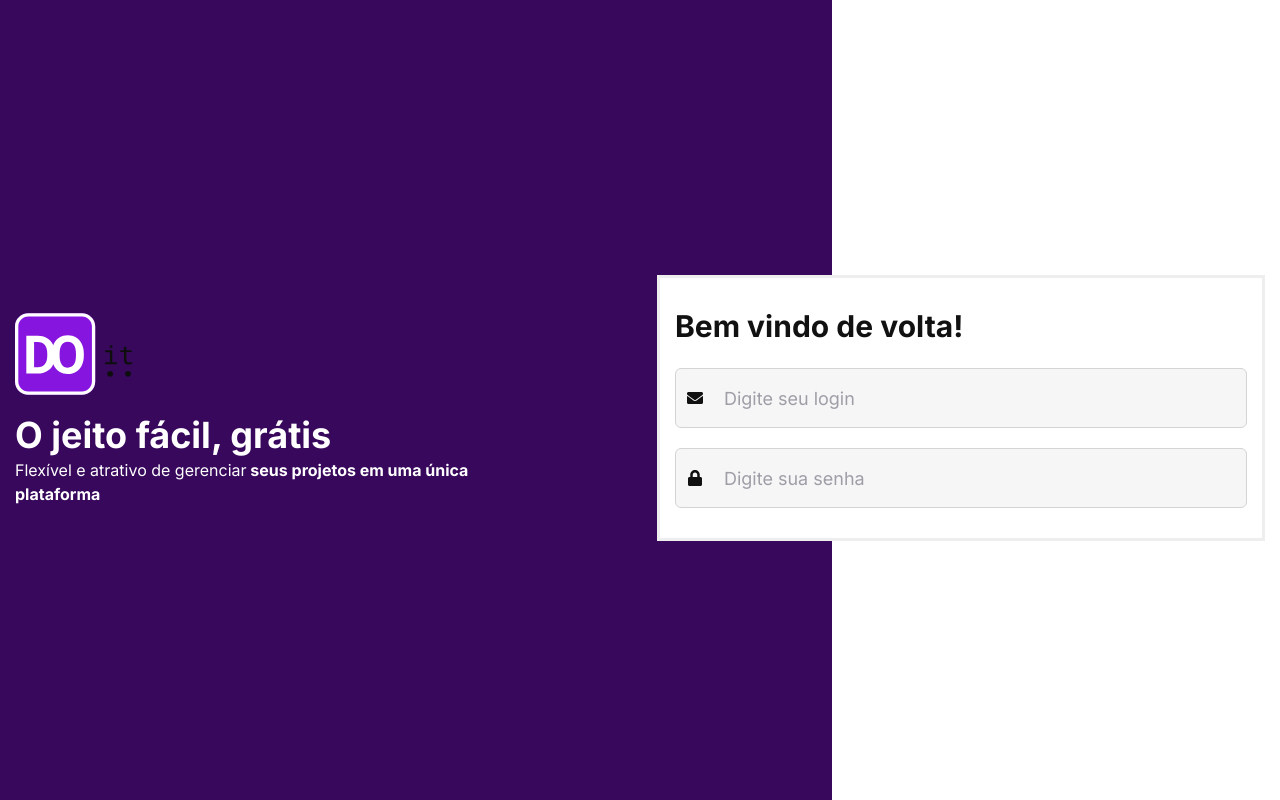
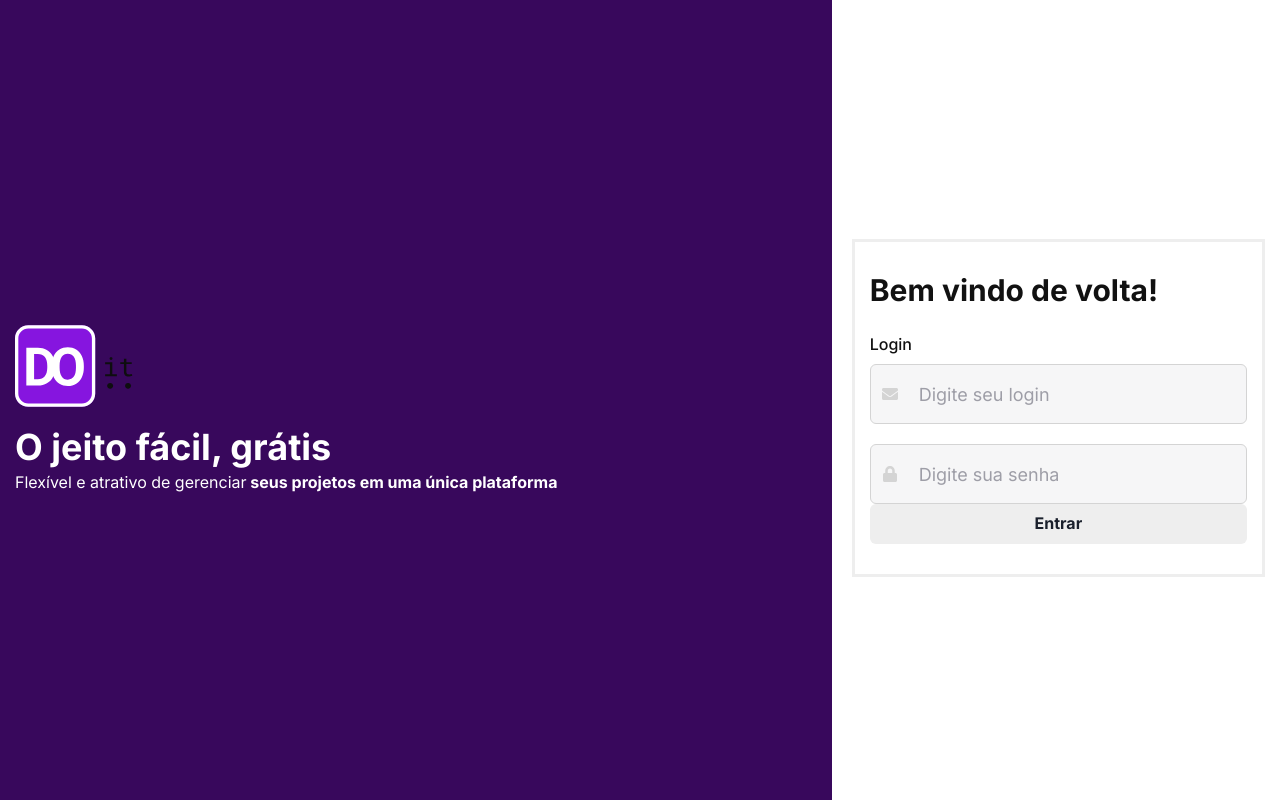
Before and after one commit to gbenjaminsc/do-it, a React (Create React App) app: page / in a window 1280 px wide. Built offline with nearby package versions, Linux system fonts and the light colour scheme.

Commit message:
feature: stop in bugs

```diff
--- a/src/components/Form/Input.tsx
+++ b/src/components/Form/Input.tsx
@@ -21,6 +21,17 @@ interface InputProps extends ChakraInputProps {
   icon?: IconType;
 }
 
+type inputVariantionOptions = {
+  [key: string]: string;
+};
+
+const inputVariation: inputVariantionOptions = {
+  error: "red.500",
+  default: "gray.200",
+  focus: "purple.800",
+  filled: "green.500",
+};
+
 export const Input = ({
   name,
   error = null,
@@ -28,18 +39,44 @@ export const Input = ({
   label,
   ...rest
 }: InputProps) => {
+  const [variation, setVariation] = useState("default");
+
+  const inputRef = useRef<HTMLInputElement>(null)
+
+  useEffect(() => {
+    if (error) {
+      return setVariation("error");
+    }
+  }, [error]);
+
+  const handleInputFocus = useCallback(() => {
+    if (!error) {
+      setVariation("focus");
+    }
+  }, [error]);
+
+  const handleInputBlur = useCallback(() => {
+    if (inputRef.current?.value && !error) {
+        return setVariation('filled')
+    }
+  }, [error]);
+
   return (
-    <FormControl>
+    <FormControl isInvalid={!!error}>
       {!!label && <FormLabel>{label}</FormLabel>}
       <InputGroup flexDirection="column">
         {Icon && (
-          <InputLeftElement mt="2.5">
+          <InputLeftElement color={inputVariation[variation]} mt="2.5">
             <Icon />
           </InputLeftElement>
         )}
         <ChakraInput
           name={name}
           bg="gray.50"
+          color={inputVariation[variation]}
+          borderColor={inputVariation[variation]}
+          onFocus={handleInputFocus}
+          onBlurCapture={handleInputBlur}
           variant="outline"
           _hover={{ bgColor: "gray.100" }}
           _placeholder={{ color: "gray.300" }}
--- a/src/pages/Login/index.tsx
+++ b/src/pages/Login/index.tsx
@@ -1,15 +1,39 @@
-import { Flex, Grid, Heading, Image, Text, VStack } from "@chakra-ui/react";
+import {
+  Button,
+  Flex,
+  Grid,
+  Heading,
+  Image,
+  Text,
+  VStack,
+} from "@chakra-ui/react";
 import { useForm } from "react-hook-form";
 import LogoSecondary from "../../assets/logo-secondary.svg";
 import { Input } from "../../components/Form/Input";
 import { FaEnvelope, FaLock } from "react-icons/fa";
+import * as yup from "yup";
+import { yupResolver } from "@hookform/resolvers/yup";
+
+const signInSchema = yup.object().shape({
+  email: yup.string().required("Email obrigatório").email("Email inválido"),
+  password: yup.string().required("Senha obrigatória"),
+});
+
+interface SignInData {
+  email: string;
+  password: string;
+}
 
 export const Login = () => {
   const {
     formState: { errors },
     register,
     handleSubmit,
-  } = useForm();
+  } = useForm<SignInData>({
+    resolver: yupResolver(signInSchema),
+  });
+
+  const handleSignIn = (data: SignInData) => console.log(data);
 
   return (
     <Flex
@@ -34,9 +58,10 @@ export const Login = () => {
           </Text>
         </Grid>
         <Grid
+          onSubmit={handleSubmit(handleSignIn)}
           as="form"
           mt="4"
-          w="100%"
+          w="50%"
           padding="30px 15px"
           border="3px solid"
           borderColor="gray.100"
@@ -48,14 +73,19 @@ export const Login = () => {
             <Input
               placeholder="Digite seu login"
               icon={FaEnvelope}
-              name="email"
+              label="Login"
+              type="email"
+              error={errors.email}
+              {...register("email")}
             />
             <Input
               placeholder="Digite sua senha"
               icon={FaLock}
-              {...register("")}
+              type="password"
+              {...register("password")}
             />
           </VStack>
+          <Button type="submit">Entrar</Button>
         </Grid>
       </Flex>
     </Flex>
```
